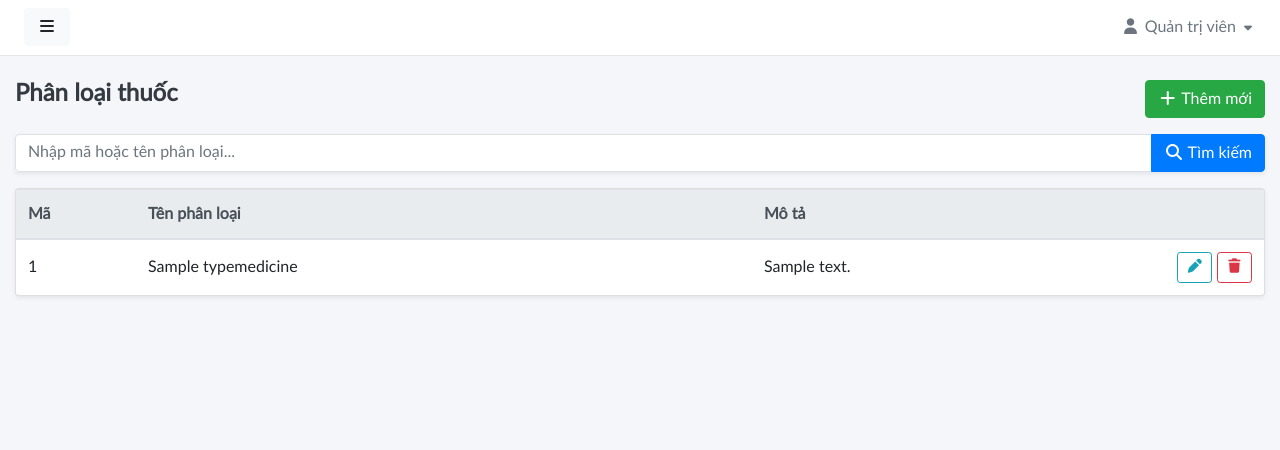
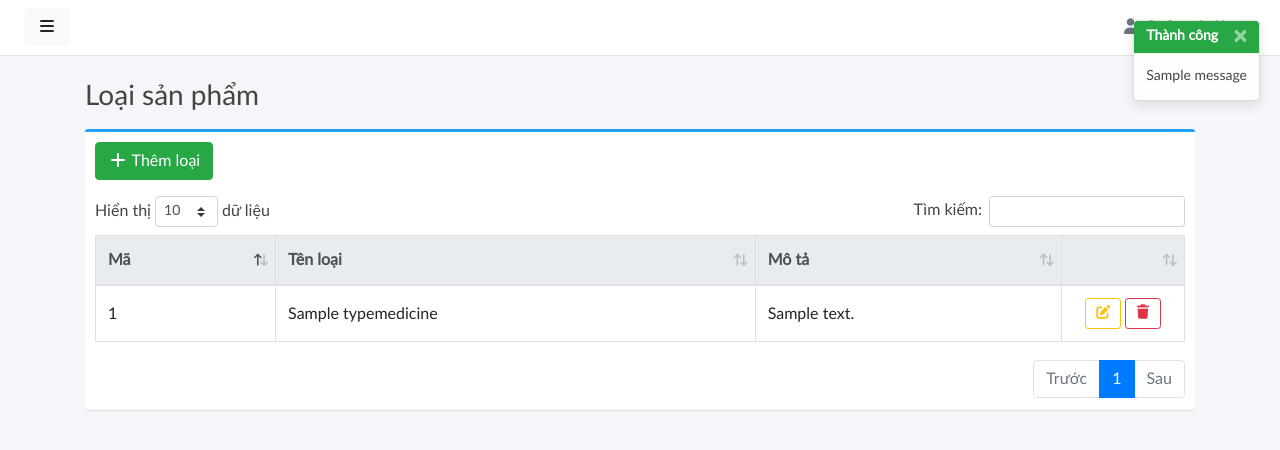
Before and after one commit to khoamai291299/NHAPMON_CNPM_NHOM-1_XD_HETHONG_QUANLY_NHATHUOC, a Django app: template myapp/templates/admin/category.html in a window 1280 px wide. Shown: the top 450 px of the page. Run offline with Django 5.2, Linux system fonts and the light colour scheme; the template is opened without the code that fills it: values that come from a table or form of the project are taken from there, others are empty; tables that the repository leaves empty hold one stand-in row (values such as "Sample post"); one stand-in notice (Sample message) is shown; some libraries are stand-ins or nearby versions.

Commit message:
cập nhật giao diện loại sản phẩm

```diff
--- a/myapp/templates/admin/category.html
+++ b/myapp/templates/admin/category.html
@@ -5,15 +5,15 @@
     <meta charset="utf-8">
     <meta name="viewport" content="width=device-width, initial-scale=1, shrink-to-fit=no">
     <meta http-equiv="X-UA-Compatible" content="IE=edge">
-    <title>Phân loại thuốc</title>
+    <title>Loại sản phẩm</title>
 
-    <!-- CSS -->
+    <link rel="stylesheet" href="{% static 'vendor/fontawesome/css/fontawesome.min.css' %}">
+    <link rel="stylesheet" href="{% static 'vendor/fontawesome/css/solid.min.css' %}">
     <link rel="stylesheet" href="{% static 'vendor/bootstrap/css/bootstrap.min.css' %}">
     <link rel="stylesheet" href="{% static 'vendor/datatables/datatables.min.css' %}">
-    <link rel="stylesheet" href="{% static 'vendor/flagiconcss/css/flag-icon.min.css' %}">
-    <link rel="stylesheet" href="{% static 'fontawesome-free-7.1.0-web/css/all.css' %}">
     <link rel="stylesheet" href="{% static 'css/admin/master.css' %}">
     <link rel="stylesheet" href="{% static 'components/sidebar/sidebar-default.css' %}">
+    <link rel="stylesheet" href="{% static 'fontawesome-free-7.1.0-web/css/all.css' %}">
 </head>
 
 <body>
@@ -25,37 +25,25 @@
         <img src="{% static 'imgs/logo.png' %}" class="app-logo">
     </div>
     <ul class="list-unstyled components text-secondary">
+        <li><a href="#"><i class="fas fa-home"></i> Trang chủ</a></li>
+        <li><a href="{% url 'adminpanel:admin_users' %}"><i class="fas fa-users"></i> Tài khoản</a></li>
+        <li><a href="{% url 'adminpanel:admin_employee' %}"><i class="fas fa-address-card"></i> Nhân viên</a></li>
+        <li><a href="{% url 'adminpanel:admin_customer' %}"><i class="fas fa-user-plus"></i> Khách hàng</a></li>
+        <li><a href="{% url 'adminpanel:admin_product' %}"><i class="fas fa-capsules"></i> Sản phẩm</a></li>
         <li>
-                <a href="{% url 'adminpanel:index' %}"><i class="fas fa-home"></i> Trang chủ</a>
+            <a href="#" class="active">
+                <i class="fas fa-font-awesome"></i> Loại sản phẩm
+            </a>
         </li>
-            <li>
-                <a href="{% url 'adminpanel:admin_users' %}"><i class="fas fa-solid fa-users"></i> Tài khoản</a>
-            </li>
-            <li>
-                <a href="{% url 'adminpanel:admin_employee' %}"><i class="fas fa-solid fa-address-card"></i> Nhân viên</a>
-            </li>
-            <li>
-                <a href="{% url 'adminpanel:admin_customer' %}"><i class="fas fa-solid fa-user-plus"></i> Khách hàng</a>
-            </li>
-            <li>
-                <a href="{% url 'adminpanel:admin_product' %}"><i class="fas fa-solid fa-capsules"></i> Sản phẩm</a>
-            </li>
-            <li>
-                <a href="#" class="active"><i class="fas fa-regular fa-font-awesome"></i> Loại sản phẩm</a>
-            </li>
-            <li>
-                <a href="{% url 'adminpanel:admin_manufacturer' %}"><i class="fa-solid fa-house-chimney"></i> Nhà sản xuất</a>
-            </li>
-            <li>
-                <a href="{% url 'adminpanel:admin_bill' %}"><i class="fas fa-solid fa-file-invoice"></i> Hóa đơn</a>
-            </li>
+        <li><a href="{% url 'adminpanel:admin_manufacturer' %}"><i class="fas fa-industry"></i> Nhà sản xuất</a></li>
+        <li><a href="{% url 'adminpanel:admin_bill' %}"><i class="fas fa-file-invoice"></i> Hóa đơn</a></li>
     </ul>
 </nav>
 
 <!-- ===== BODY ===== -->
 <div id="body" class="active">
 
-        <!-- NAVBAR -->
+<!-- ===== NAVBAR ===== -->
             <nav class="navbar navbar-expand-lg navbar-white bg-white">
                 <button type="button" id="sidebarCollapse" class="btn btn-light"><i class="fas fa-bars"></i><span></span></button>
                 <div class="collapse navbar-collapse" id="navbarSupportedContent">
@@ -82,45 +70,52 @@
                     </ul>
                 </div>
             </nav>
+
 <!-- ===== CONTENT ===== -->
-        <div class="container-fluid mt-4">
+<div class="content">
+<div class="container">
 
-            <!-- TITLE -->
-            <div class="d-flex justify-content-between align-items-center mb-3">
-                <h4 class="font-weight-bold text-dark">Phân loại thuốc</h4>
-                <button class="btn btn-success"
-                        data-toggle="modal"
-                        data-target="#addModal">
-                    <i class="fas fa-plus"></i> Thêm mới
+<div class="page-title">
+    <h3>Loại sản phẩm</h3>
+
+    {% if messages %}
+    <div style="position: fixed; top: 20px; right: 20px; z-index: 9999;">
+        {% for message in messages %}
+        <div class="toast show mb-2">
+            <div class="toast-header
+                {% if message.tags == 'success' %}bg-success text-white{% endif %}
+                {% if message.tags == 'error' %}bg-danger text-white{% endif %}
+            ">
+                <strong class="mr-auto">
+                    {% if message.tags == 'success' %}Thành công{% else %}Lỗi{% endif %}
+                </strong>
+                <button type="button" class="close text-white" data-dismiss="toast">&times;</button>
+            </div>
+            <div class="toast-body">{{ message }}</div>
+        </div>
+        {% endfor %}
+    </div>
+    {% endif %}
+</div>
+
+<div class="box box-primary">
+<div class="box-body">
+
+<!-- ACTION -->
+<div class="mb-3 d-flex justify-content-between">
+    <button class="btn btn-success" data-toggle="modal" data-target="#addModal">
+        <i class="fas fa-plus"></i> Thêm loại
     </button>
 </div>
 
-            <!-- SEARCH -->
-            <form method="GET" class="mb-3">
-                <div class="input-group shadow-sm">
-                    <input type="text"
-                           name="search"
-                           value="{{ search }}"
-                           class="form-control bg-white border"
-                           placeholder="Nhập mã hoặc tên phân loại...">
-                    <div class="input-group-append">
-                        <button class="btn btn-primary" type="submit">
-                            <i class="fas fa-search"></i> Tìm kiếm
-                        </button>
-                    </div>
-                </div>
-            </form>
-
-            <!-- TABLE -->
-            <div class="card shadow-sm">
-                <div class="card-body p-0">
-                    <table class="table table-hover mb-0">
+<!-- ===== TABLE ===== -->
+<table class="table table-bordered table-hover bg-white" id="dataTables-example">
 <thead class="thead-light">
 <tr>
-                                <th style="width: 120px">Mã</th>
-                                <th>Tên phân loại</th>
+    <th>Mã</th>
+    <th>Tên loại</th>
     <th>Mô tả</th>
-                                <th style="width: 120px" class="text-right"></th>
+    <th width="80"></th>
 </tr>
 </thead>
 <tbody>
@@ -129,14 +124,12 @@
     <td>{{ c.id }}</td>
     <td>{{ c.name }}</td>
     <td>{{ c.description }}</td>
-                                <td class="text-right">
-                                    <button class="btn btn-outline-info btn-sm"
-                                            data-toggle="modal"
-                                            data-target="#editModal{{ c.id }}">
-                                        <i class="fas fa-pen"></i>
-                                    </button>
+    <td class="text-center">
+        <a href="?edit={{ c.id }}" class="btn btn-outline-warning btn-sm">
+            <i class="fas fa-edit"></i>
+        </a>
         <a href="?delete={{ c.id }}"
-                                       onclick="return confirm('Bạn có chắc muốn xóa?')"
+           onclick="return confirm('Xóa loại sản phẩm?')"
            class="btn btn-outline-danger btn-sm">
             <i class="fas fa-trash"></i>
         </a>
@@ -144,72 +137,100 @@
 </tr>
 {% empty %}
 <tr>
-                                <td colspan="4" class="text-center text-muted py-4">
-                                    Không có dữ liệu
-                                </td>
+    <td colspan="4" class="text-center text-muted">Không có dữ liệu</td>
 </tr>
 {% endfor %}
 </tbody>
 </table>
+
 </div>
 </div>
 
 </div>
 </div>
 </div>
+</div>
 
-<!-- ===== MODAL ADD ===== -->
+<!-- ===== MODAL ADD / EDIT ===== -->
 <div class="modal fade" id="addModal">
 <div class="modal-dialog">
-        <div class="modal-content bg-white shadow-lg rounded">
+<div class="modal-content">
+
 <form method="POST">
 {% csrf_token %}
+{% if edit_category %}
+<input type="hidden" name="id" value="{{ edit_category.id }}">
+{% endif %}
+
 <div class="modal-header">
-                    <h5 class="modal-title">Thêm phân loại</h5>
+    <h5 class="modal-title">
+        {% if edit_category %}Cập nhật loại{% else %}Thêm loại{% endif %}
+    </h5>
     <button type="button" class="close" data-dismiss="modal">&times;</button>
 </div>
+
 <div class="modal-body">
-                    <input name="id_new" class="form-control bg-white border mb-2" placeholder="Mã phân loại">
-                    <input name="name" class="form-control bg-white border mb-2" placeholder="Tên phân loại">
-                    <textarea name="description" class="form-control bg-white border" placeholder="Mô tả"></textarea>
+
+    {% if edit_category %}
+    <input class="form-control mb-2" value="{{ edit_category.id }}" readonly>
+    {% endif %}
+
+    <input name="name" class="form-control mb-2"
+           placeholder="Tên loại"
+           value="{{ edit_category.name|default:'' }}" required>
+
+    <textarea name="description" class="form-control"
+              placeholder="Mô tả">{{ edit_category.description|default:'' }}</textarea>
 </div>
+
 <div class="modal-footer">
     <button type="submit" class="btn btn-primary">Lưu</button>
 </div>
+
 </form>
 </div>
 </div>
 </div>
 
-<!-- ===== MODAL EDIT ===== -->
-{% for c in categories %}
-<div class="modal fade" id="editModal{{ c.id }}">
-    <div class="modal-dialog">
-        <div class="modal-content bg-white shadow-lg rounded">
-            <form method="POST">
-                {% csrf_token %}
-                <input type="hidden" name="id" value="{{ c.id }}">
-                <div class="modal-header">
-                    <h5 class="modal-title">Sửa phân loại</h5>
-                    <button type="button" class="close" data-dismiss="modal">&times;</button>
-                </div>
-                <div class="modal-body">
-                    <input name="name" value="{{ c.name }}" class="form-control bg-white border mb-2">
-                    <textarea name="description" class="form-control bg-white border">{{ c.description }}</textarea>
-                </div>
-                <div class="modal-footer">
-                    <button type="submit" class="btn btn-primary">Cập nhật</button>
-                </div>
-            </form>
-        </div>
-    </div>
-</div>
-{% endfor %}
-
-<!-- JS -->
 <script src="{% static 'vendor/jquery/jquery.min.js' %}"></script>
 <script src="{% static 'vendor/bootstrap/js/bootstrap.bundle.min.js' %}"></script>
-<script src="{% static 'js/script.js' %}"></script>
+<script src="{% static 'vendor/datatables/datatables.min.js' %}"></script>
+
+<script>
+$(document).ready(function () {
+    $('#dataTables-example').DataTable({
+        language: {
+            lengthMenu: "Hiển thị _MENU_ dữ liệu",
+            zeroRecords: "Không tìm thấy dữ liệu",
+            info: "Hiển thị _START_ đến _END_ của _TOTAL_ dữ liệu",
+            search: "Tìm kiếm:",
+            paginate: {
+                first: "Đầu",
+                last: "Cuối",
+                next: "Sau",
+                previous: "Trước"
+            }
+        }
+    });
+});
+</script>
+
+{% if show_modal %}
+<script>
+$(document).ready(function () {
+    $('#addModal').modal('show');
+});
+</script>
+{% endif %}
+
+<script>
+    $(document).ready(function () {
+        $('#sidebarCollapse').on('click', function () {
+            $('#sidebar').toggleClass('active');
+            $('#body').toggleClass('active');
+        });
+    });
+</script>
 
 </body>
 </html>
```
Also changed, not shown: myapp/views/admin_view.py (+69 -33 lines). Lines whose indentation alone changed are shown as unchanged.
